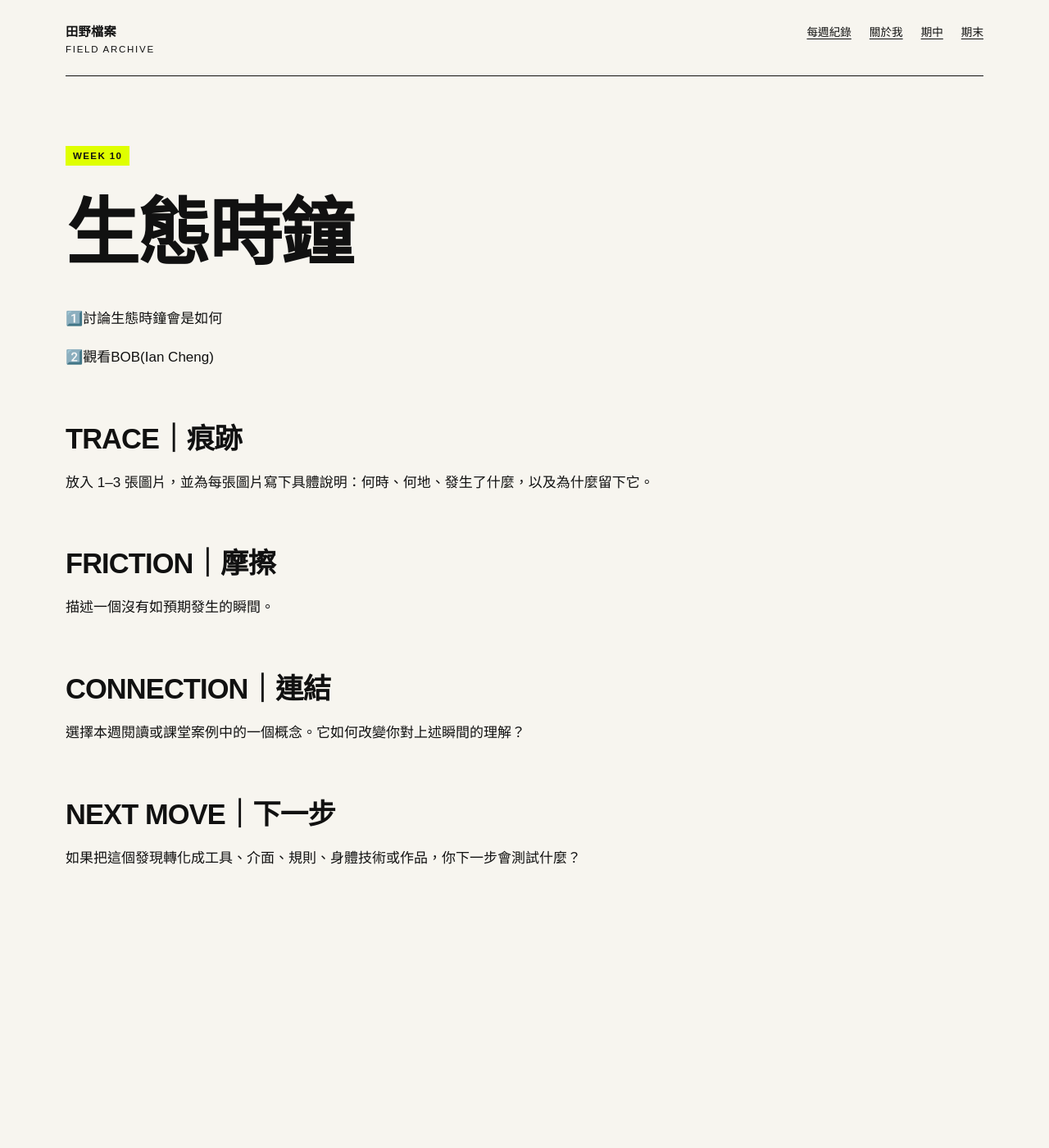
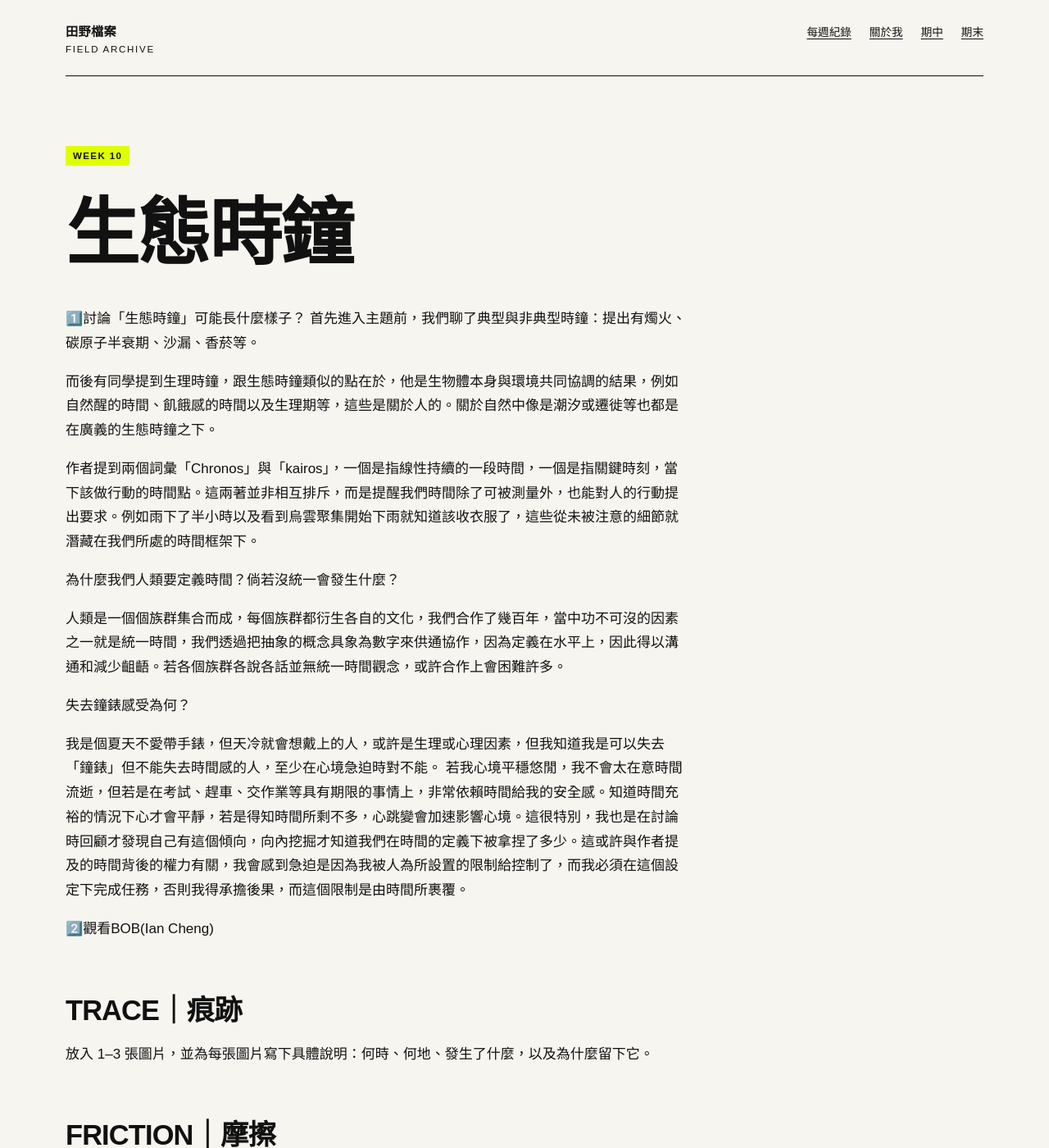
Before and after one commit to amyli951122-rgb/fieldworkarchive, a Jekyll site: the page built from weeks/week-10.md, in a window 1280 px wide and 1400 px high. Shown: the whole window at 82% size. Built offline with Jekyll 4.4.1, drawn with Linux system fonts in a browser that asks for light colours.

Commit message:
Update week-10.md

```diff
--- a/weeks/week-10.md
+++ b/weeks/week-10.md
@@ -7,7 +7,21 @@ permalink: /weeks/week-10/
 
 # 生態時鐘
 
-1️⃣討論生態時鐘會是如何
+1️⃣討論「生態時鐘」可能長什麼樣子？
+首先進入主題前，我們聊了典型與非典型時鐘：提出有燭火、碳原子半衰期、沙漏、香菸等。
+
+而後有同學提到生理時鐘，跟生態時鐘類似的點在於，他是生物體本身與環境共同協調的結果，例如自然醒的時間、飢餓感的時間以及生理期等，這些是關於人的。關於自然中像是潮汐或遷徙等也都是在廣義的生態時鐘之下。
+
+作者提到兩個詞彙「Chronos」與「kairos」，一個是指線性持續的一段時間，一個是指關鍵時刻，當下該做行動的時間點。這兩著並非相互排斥，而是提醒我們時間除了可被測量外，也能對人的行動提出要求。例如雨下了半小時以及看到烏雲聚集開始下雨就知道該收衣服了，這些從未被注意的細節就潛藏在我們所處的時間框架下。
+
+為什麼我們人類要定義時間？倘若沒統一會發生什麼？
+
+人類是一個個族群集合而成，每個族群都衍生各自的文化，我們合作了幾百年，當中功不可沒的因素之一就是統一時間，我們透過把抽象的概念具象為數字來供通協作，因為定義在水平上，因此得以溝通和減少齟齬。若各個族群各說各話並無統一時間觀念，或許合作上會困難許多。
+
+失去鐘錶感受為何？
+
+我是個夏天不愛帶手錶，但天冷就會想戴上的人，或許是生理或心理因素，但我知道我是可以失去「鐘錶」但不能失去時間感的人，至少在心境急迫時對不能。
+若我心境平穩悠閒，我不會太在意時間流逝，但若是在考試、趕車、交作業等具有期限的事情上，非常依賴時間給我的安全感。知道時間充裕的情況下心才會平靜，若是得知時間所剩不多，心跳變會加速影響心境。這很特別，我也是在討論時回顧才發現自己有這個傾向，向內挖掘才知道我們在時間的定義下被拿捏了多少。這或許與作者提及的時間背後的權力有關，我會感到急迫是因為我被人為所設置的限制給控制了，而我必須在這個設定下完成任務，否則我得承擔後果，而這個限制是由時間所裹覆。
 
 2️⃣觀看BOB(Ian Cheng)
 
```
